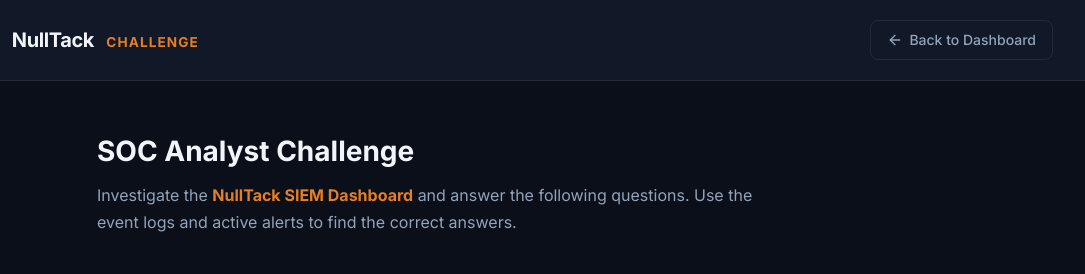
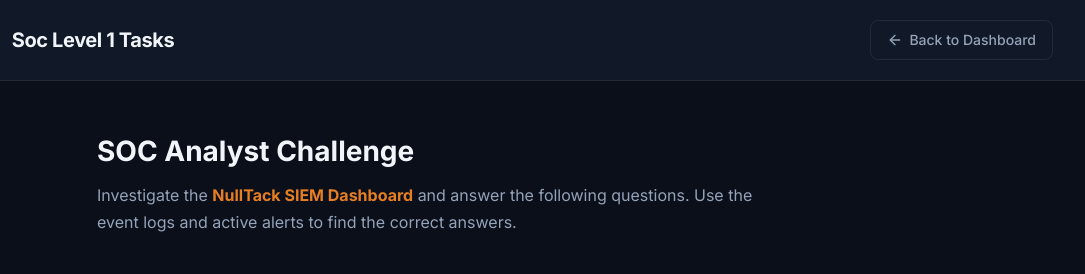
Before and after one commit to d0lv3/siem-dashboard, a plain HTML site: page challenge.html in a window 1280 px wide. Shown: the top 274 px of the page, 195-1280 px from the left. Drawn offline with Linux system fonts and the light colour scheme.

Commit message:
style: updated brand title to Soc Level 1 Tasks

```diff
--- a/challenge.html
+++ b/challenge.html
@@ -415,7 +415,7 @@
   <!-- ─── Header ─── -->
   <header class="challenge-header">
     <img src="./nulltack.svg" alt="NullTack Logo" />
-    <div class="brand">NullTack <span>CHALLENGE</span></div>
+    <div class="brand">Soc Level 1 Tasks</div>
     <a href="./index.html" class="back-link">
       <svg width="16" height="16" viewBox="0 0 24 24" fill="none" stroke="currentColor" stroke-width="2" stroke-linecap="round" stroke-linejoin="round"><path d="M19 12H5"/><path d="M12 19l-7-7 7-7"/></svg>
       Back to Dashboard
```
